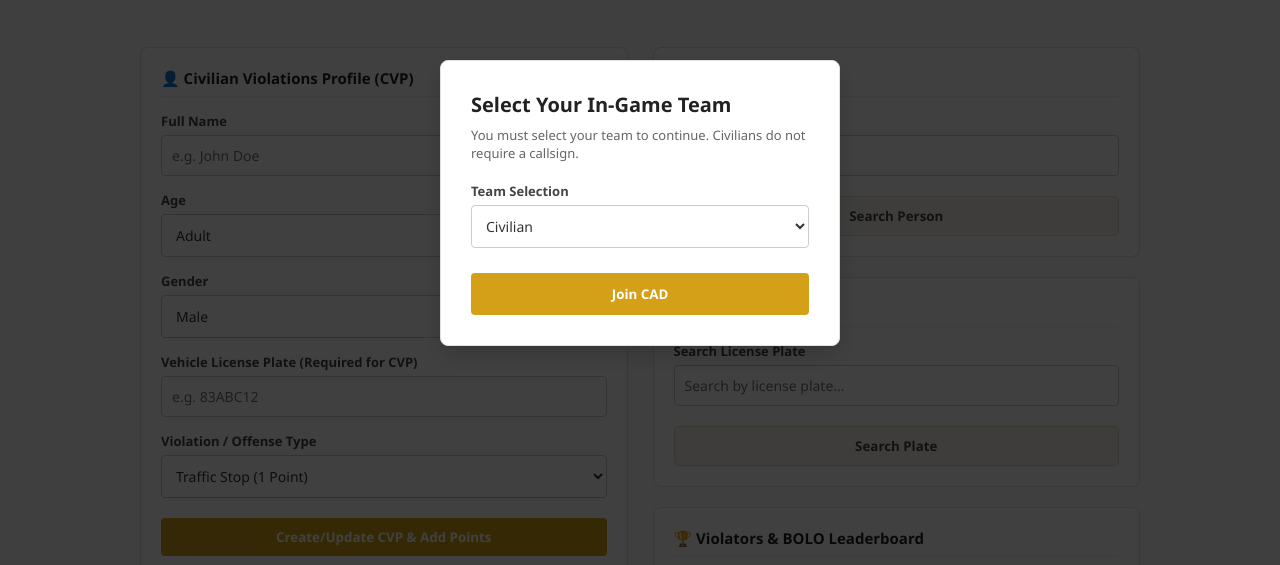
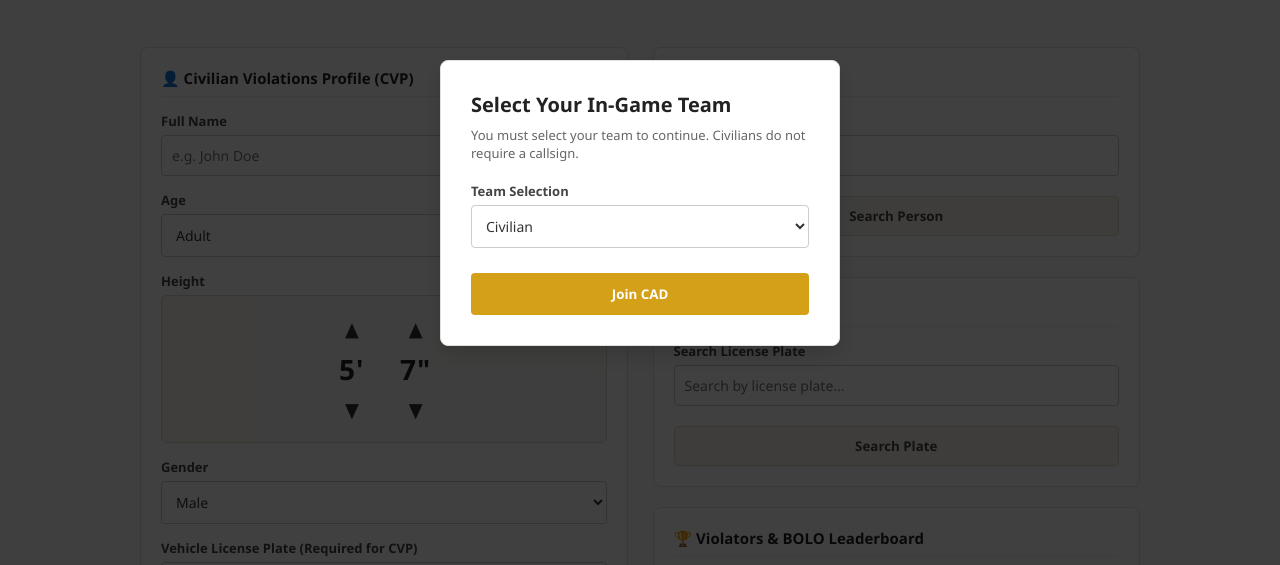
Before and after one commit to ChainPlays/lemoncad, a website: page public/index.html in a window 1280 px wide. Shown: the part 197-762 px from the top of the page. Drawn offline with Linux system fonts and the light colour scheme.

```diff
--- a/public/index.html
+++ b/public/index.html
@@ -280,6 +280,44 @@
             background-color: #eee5d0;
         }
 
+        /* Mockup Height Selector Styling */
+        .height-picker-container {
+            display: flex;
+            background: #faf8f5;
+            border: 1px solid #e0d8c3;
+            border-radius: 6px;
+            padding: 15px;
+            justify-content: center;
+            align-items: center;
+            gap: 30px;
+        }
+        .height-column {
+            display: flex;
+            flex-direction: column;
+            align-items: center;
+            user-select: none;
+        }
+        .height-arrow {
+            background: none;
+            border: none;
+            font-size: 20px;
+            font-weight: 900;
+            cursor: pointer;
+            color: #333;
+            padding: 4px 10px;
+            transition: color 0.15s;
+        }
+        .height-arrow:hover {
+            color: #d4a017;
+        }
+        .height-value-display {
+            font-size: 28px;
+            font-weight: 900;
+            letter-spacing: 1px;
+            color: #222;
+            padding: 4px 0;
+        }
+
         /* Lookup Result Boxes */
         .lookup-result-box {
             background: #faf8f5;
@@ -466,6 +504,21 @@
                             </select>
                         </div>
                         <div class="form-group">
+                            <label>Height</label>
+                            <div class="height-picker-container">
+                                <div class="height-column">
+                                    <button type="button" class="height-arrow" onclick="adjustHeight('feet', 1)">&#9650;</button>
+                                    <div class="height-value-display"><span id="height-feet">5</span>'</div>
+                                    <button type="button" class="height-arrow" onclick="adjustHeight('feet', -1)">&#9660;</button>
+                                </div>
+                                <div class="height-column">
+                                    <button type="button" class="height-arrow" onclick="adjustHeight('inches', 1)">&#9650;</button>
+                                    <div class="height-value-display"><span id="height-inches">7</span>"</div>
+                                    <button type="button" class="height-arrow" onclick="adjustHeight('inches', -1)">&#9660;</button>
+                                </div>
+                            </div>
+                        </div>
+                        <div class="form-group">
                             <label>Gender</label>
                             <select id="civ-gender">
                                 <option value="Male">Male</option>
@@ -622,6 +675,37 @@
         let currentActiveTeam = 'Civilian';
         let registeredCivilians = [];
         let alertTimeout = null;
+        let currentFeet = 5;
+        let currentInches = 7;
+
+        function adjustHeight(type, amount) {
+            if (type === 'feet') {
+                currentFeet += amount;
+                if (currentFeet < 4) currentFeet = 4;
+                if (currentFeet > 7) currentFeet = 7;
+                document.getElementById('height-feet').innerText = currentFeet;
+            } else if (type === 'inches') {
+                currentInches += amount;
+                if (currentInches < 0) {
+                    currentInches = 11;
+                    if (currentFeet > 4) {
+                        currentFeet--;
+                        document.getElementById('height-feet').innerText = currentFeet;
+                    } else {
+                        currentInches = 0;
+                    }
+                } else if (currentInches > 11) {
+                    currentInches = 0;
+                    if (currentFeet < 7) {
+                        currentFeet++;
+                        document.getElementById('height-feet').innerText = currentFeet;
+                    } else {
+                        currentInches = 11;
+                    }
+                }
+                document.getElementById('height-inches').innerText = currentInches;
+            }
+        }
 
         function openTeamModal() {
             document.getElementById('team-modal').style.display = 'flex';
@@ -688,6 +772,7 @@
         function registerCivilianProfile() {
             const name = document.getElementById('civ-name').value.trim();
             const age = document.getElementById('civ-age').value;
+            const height = `${currentFeet}'${currentInches}"`;
             const gender = document.getElementById('civ-gender').value;
             const plate = document.getElementById('civ-plate').value.trim();
             const pointsToAdd = parseInt(document.getElementById('civ-violation-type').value) || 1;
@@ -705,9 +790,10 @@
                 existingCiv.points += pointsToAdd;
                 existingCiv.plate = plate;
                 existingCiv.age = age;
+                existingCiv.height = height;
                 finalPoints = existingCiv.points;
             } else {
-                existingCiv = { name, age, gender, plate, points: pointsToAdd };
+                existingCiv = { name, age, height, gender, plate, points: pointsToAdd };
                 registeredCivilians.push(existingCiv);
                 finalPoints = pointsToAdd;
             }
@@ -805,7 +891,7 @@
             const found = registeredCivilians.find(c => c.name.toLowerCase().includes(query));
             if(found) {
                 let status = found.points >= 4 ? "BOLO 🚨 (HIGH PRIORITY)" : "Violator";
-                triggerAlert(`🔍 Found CVP: ${found.name} (${found.age}) | Plate: ${found.plate} | Points: ${found.points} (${status})`);
+                triggerAlert(`🔍 Found CVP: ${found.name} (${found.age}, ${found.height}) | Plate: ${found.plate} | Points: ${found.points} (${status})`);
             } else {
                 triggerAlert('🔍 CVP Search: No profile found with that name.');
             }
@@ -840,7 +926,7 @@
                 triggerAlert(`🔍 DMV Search: License plate recognized.`);
                 resultBox.innerHTML = `
                     <p style="color: #2e7d32; font-weight: bold; margin-bottom: 6px;">License plate recognized.</p>
-                    <p><strong>Owner:</strong> ${foundCvp.name} (${foundCvp.age}) | <strong>Points:</strong> ${foundCvp.points} (${ownerStatus})</p>
+                    <p><strong>Owner:</strong> ${foundCvp.name} (${foundCvp.age}, ${foundCvp.height}) | <strong>Points:</strong> ${foundCvp.points} (${ownerStatus})</p>
                     <div class="form-group" style="margin-top: 10px; margin-bottom: 8px;">
                         <label style="font-size: 12px;">Add Points to ${foundCvp.name}</label>
                         <select id="quick-add-points-${foundCvp.plate}" style="font-size: 13px; padding: 6px;">
```
